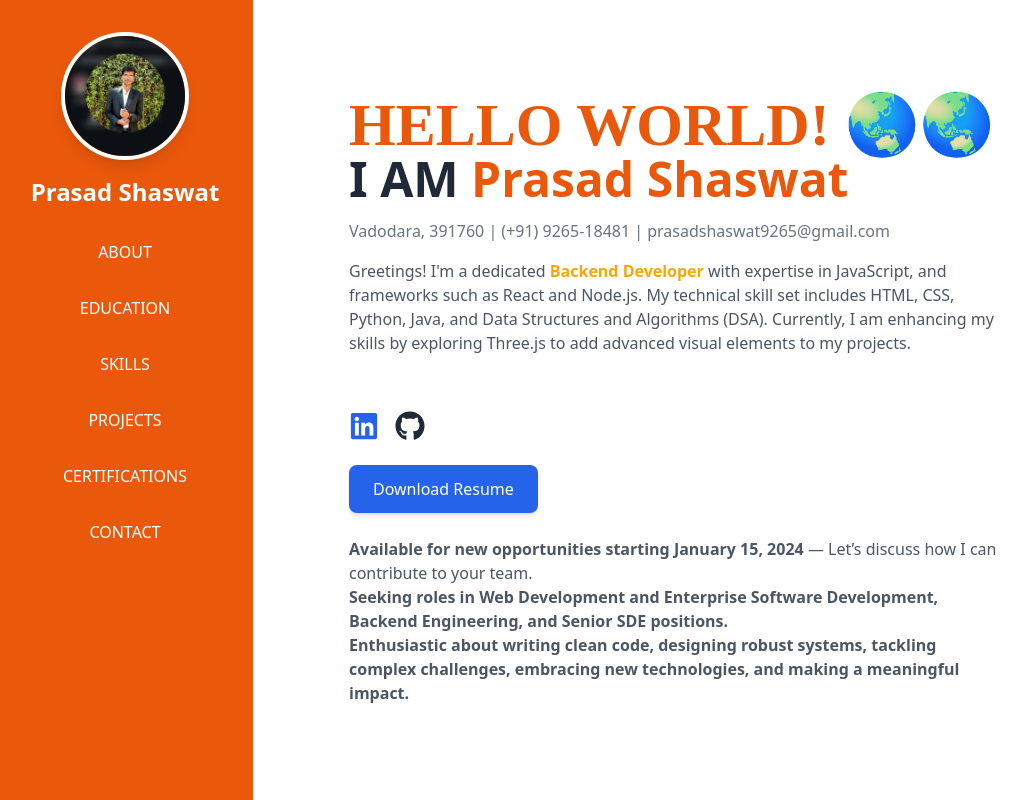
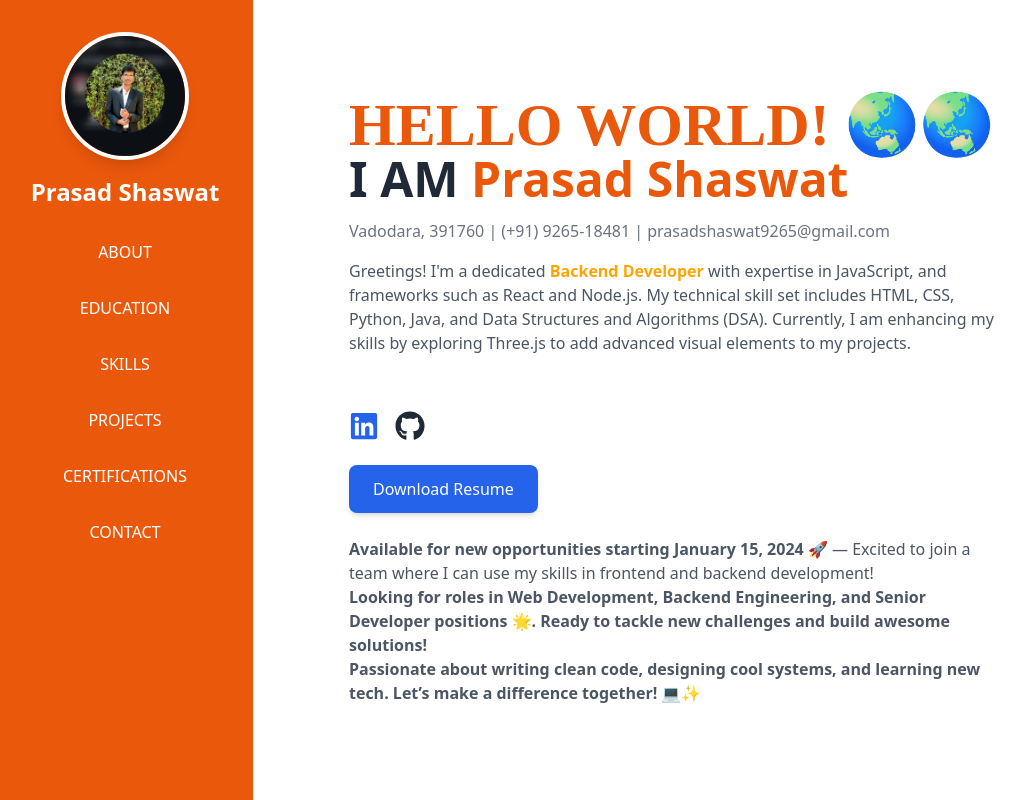
Before and after one commit to prasadshaswat/Protifilo-PS, a React (Create React App) app in the folder frontend/: page / in a window 1280 px wide. Shown: the top 800 px of the page, without its empty margins (3-1030 px from the left). Built offline with nearby package versions, Linux system fonts and the light colour scheme.

Commit message:
Update Home component content for new opportunities and role preferences

```diff
--- a/frontend/src/Components/Home.jsx
+++ b/frontend/src/Components/Home.jsx
@@ -106,19 +106,20 @@ const Home = () => {
           transition={{ delay: 1, duration: 0.6, ease: 'easeInOut' }}
         >
           <p>
-            <strong>Available for new opportunities starting January 15, 2024</strong> — Let’s discuss how I can contribute to your team.
+  <strong>Available for new opportunities starting January 15, 2024 🚀</strong> — Excited to join a team where I can use my skills in frontend and backend development!
 </p>
 <p>
   <strong>
-              Seeking roles in Web Development and Enterprise Software Development, Backend Engineering, and Senior SDE positions.
+    Looking for roles in Web Development, Backend Engineering, and Senior Developer positions 🌟. Ready to tackle new challenges and build awesome solutions!
   </strong>
   <br />
 </p>
 <p>
   <strong>
-              Enthusiastic about writing clean code, designing robust systems, tackling complex challenges, embracing new technologies, and making a meaningful impact.
+    Passionate about writing clean code, designing cool systems, and learning new tech. Let’s make a difference together! 💻✨
   </strong>
 </p>
+
         </motion.div>
       </div>
     </section>
```
Lines whose indentation alone changed are shown as unchanged.
